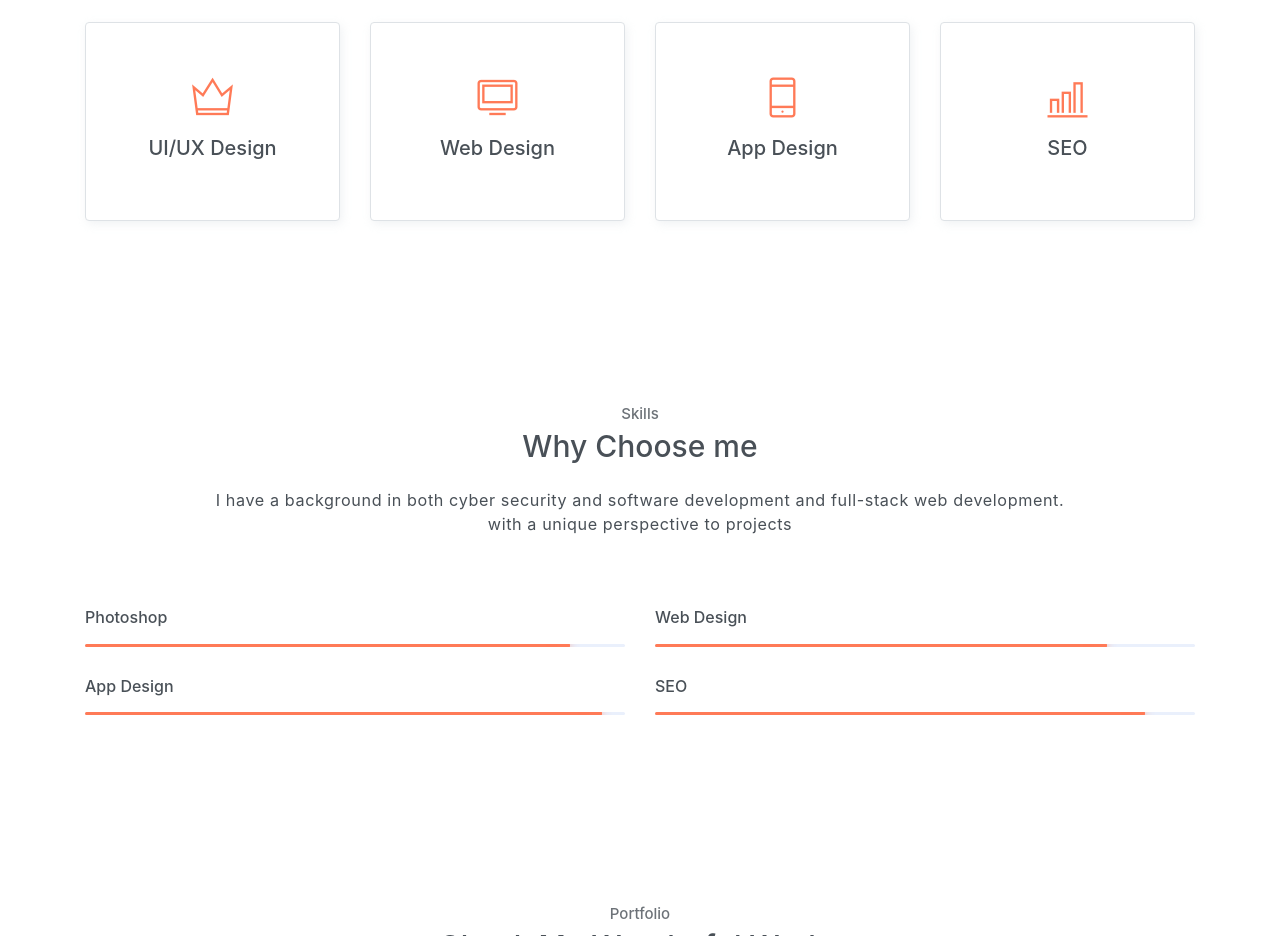
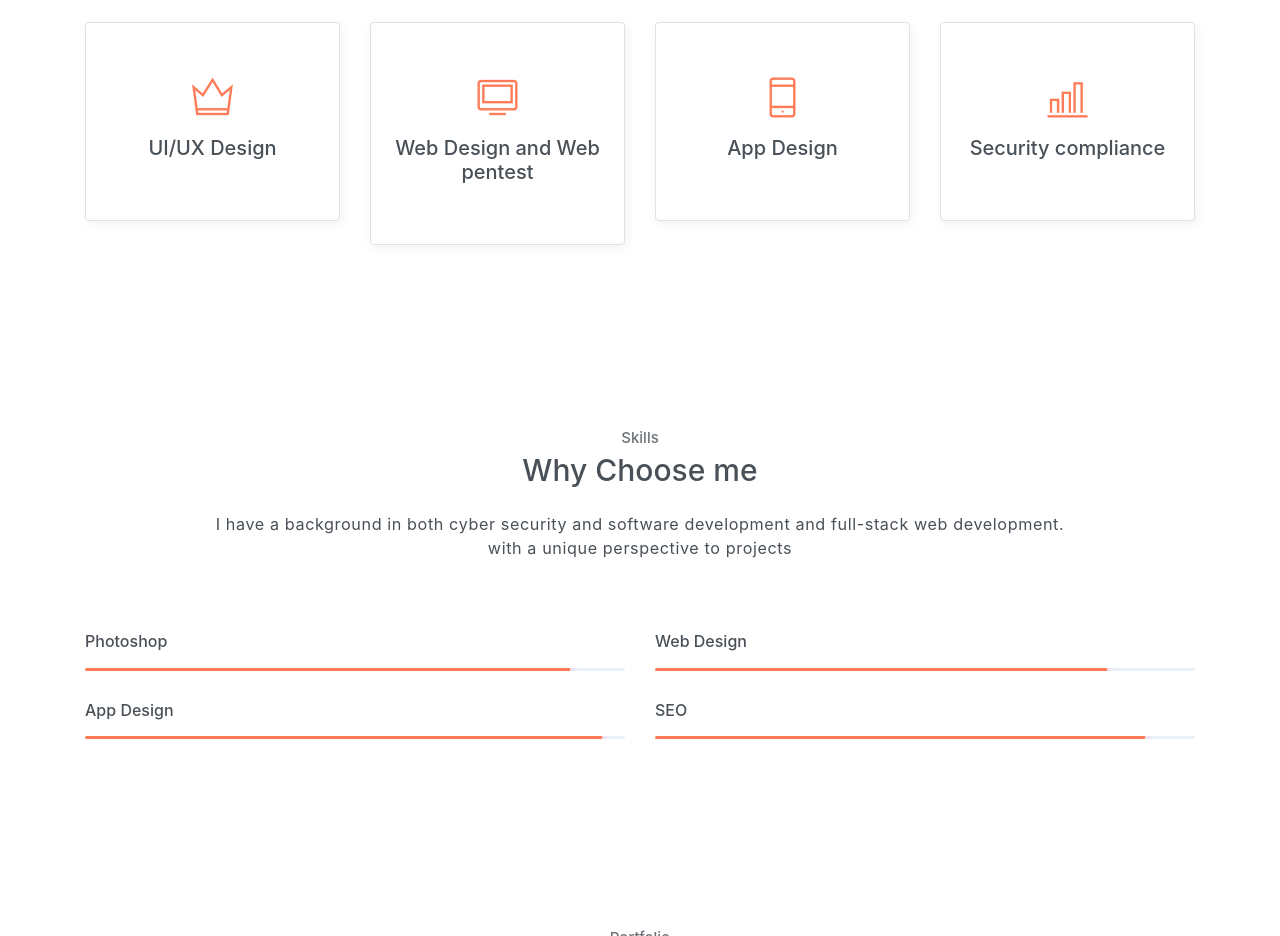
Before and after one commit to Chan-Rebecca/resume, a website: page public_html/index.html in a window 1280 px wide. Shown: the part 1540-2476 px from the top of the page. Drawn offline with Linux system fonts and the light colour scheme.

Commit message:
Update index.html

```diff
--- a/public_html/index.html
+++ b/public_html/index.html
@@ -136,7 +136,7 @@
                     <div class="custom-card card border">
                         <div class="card-body">
                             <i class="icon ti-desktop"></i>
-                            <h5>Web Design</h5>
+                            <h5>Web Design and Web pentest</h5>
                         </div>
                     </div>
                 </div>
@@ -152,7 +152,7 @@
                     <div class="custom-card card border">
                         <div class="card-body">
                             <i class="icon ti-bar-chart"></i>
-                            <h5>SEO</h5>
+                            <h5>Security compliance </h5>
                         </div>
                     </div>
                 </div>
```
